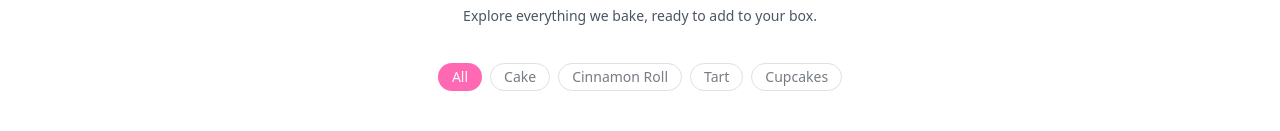
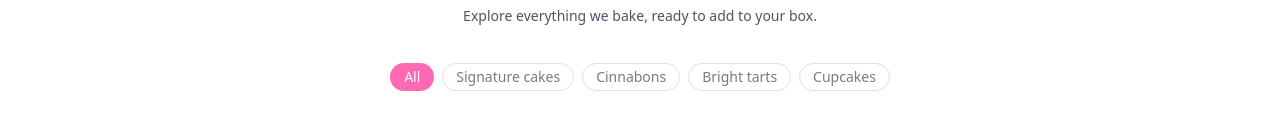
Before and after one commit to katiadobra/lollypop-vue, a Vue app: page /#/products in a window 1280 px wide. Shown: the part 301-432 px from the top of the page. Built offline with nearby package versions, Linux system fonts and the light colour scheme.

Commit message:
refactor: filters to use the derived categories/labels instead of a hardcoded list on LandingPage and ProductsPage

```diff
--- /dev/null
+++ b/src/data/categories.js
@@ -0,0 +1,74 @@
+// src/data/categories.js
+// Metadata and helpers for product categories/collections.
+
+// Metadata keyed by category id (product.type).
+export const categoryMetadata = {
+  cake: {
+    label: 'Signature cakes',
+    copy: 'Layered bases with fruit-first fillings and light chantilly for centrepiece celebrations.',
+    order: 1,
+    subcategories: [
+      { id: 'kids', label: 'Kids cakes' },
+      { id: 'bento', label: 'Bento cakes' },
+      { id: 'vintage', label: 'Vintage cakes' },
+    ],
+  },
+  'cinnamon-roll': {
+    label: 'Cinnabons',
+    copy: 'Slow-proofed rolls with buttery spirals and bright glazes that stay soft for hours.',
+    order: 2,
+    subcategories: [],
+  },
+  tart: {
+    label: 'Bright tarts',
+    copy: 'Crisp pâte sablée shells with citrus curds, pralines, and roasted nuts.',
+    order: 3,
+    subcategories: [],
+  },
+  cupcakes: {
+    label: 'Cupcakes',
+    copy: 'Individual sponge bases topped with light whipped frostings.',
+    order: 4,
+    subcategories: [],
+  },
+};
+
+export function formatCategoryId(id = '') {
+  return id
+    .split('-')
+    .filter(Boolean)
+    .map((part) => part.charAt(0).toUpperCase() + part.slice(1))
+    .join(' ');
+}
+
+export function deriveCategories(productList = []) {
+  const productsByCategory = new Map();
+
+  for (const product of productList || []) {
+    if (!product?.type) continue;
+    if (!productsByCategory.has(product.type)) {
+      productsByCategory.set(product.type, new Set());
+    }
+    if (product.subcategory) {
+      productsByCategory.get(product.type).add(product.subcategory);
+    }
+  }
+
+  const categories = [];
+  for (const [type, subcategoriesUsed] of productsByCategory.entries()) {
+    const meta = categoryMetadata[type] || {};
+    const metaSubcategories = Array.isArray(meta.subcategories) ? meta.subcategories : [];
+    const matchedSubcategories = metaSubcategories.filter((sub) => subcategoriesUsed.has(sub.id));
+
+    categories.push({
+      id: type,
+      label: meta.label || formatCategoryId(type),
+      copy: meta.copy || '',
+      order: typeof meta.order === 'number' ? meta.order : Number.MAX_SAFE_INTEGER,
+      subcategories: matchedSubcategories,
+    });
+  }
+
+  categories.sort((a, b) => a.order - b.order || a.label.localeCompare(b.label));
+  return categories;
+}
--- a/src/data/products.js
+++ b/src/data/products.js
@@ -4,6 +4,7 @@ export const products = [
   {
     id: 'cake-strawberry-blossom',
     type: 'cake',
+    subcategory: 'vintage',
     name: 'Strawberry Blossom',
     shortDescription: 'Vanilla sponge, strawberry cream and fresh berries.',
     description:
@@ -19,6 +20,7 @@ export const products = [
   {
     id: 'cake-chocolate-dream',
     type: 'cake',
+    subcategory: 'bento',
     name: 'Chocolate Dream',
     shortDescription: 'Rich chocolate sponge and dark ganache.',
     description:
--- a/src/pages/LandingPage.vue
+++ b/src/pages/LandingPage.vue
@@ -46,53 +46,32 @@
 </template>
 
 <script setup>
-import { onBeforeUnmount, onMounted, ref, watch } from 'vue';
+import { computed, onBeforeUnmount, onMounted, ref, watch } from 'vue';
 import { NButton } from 'naive-ui';
 import { RouterLink } from 'vue-router';
+import { deriveCategories } from '../data/categories';
+import { useProductsStore } from '../stores/products';
 
-const categories = [
-  {
-    id: 'cake',
-    label: 'Signature cakes',
-    copy: 'Layered bases with fruit-first fillings and light chantilly for centrepiece celebrations.',
-  },
-  {
-    id: 'cinnamon-roll',
-    label: 'Cinnabons',
-    copy: 'Slow-proofed rolls with buttery spirals and bright glazes that stay soft for hours.',
-  },
-  {
-    id: 'tart',
-    label: 'Bright tarts',
-    copy: 'Crisp pâte sablée shells with citrus curds, pralines, and roasted nuts.',
-  },
-  {
-    id: 'long-cake',
-    label: 'Long cakes',
-    copy: 'Sliceable sponge rolls with fruit jams and light creams, ready to portion and share.',
-  },
-  {
-    id: 'cookie',
-    label: 'Cookies',
-    copy: 'Chewy rounds with toasted nuts, spice, and big chocolate chunks.',
-  },
-  {
-    id: 'choux',
-    label: 'Choux',
-    copy: 'Filled profiteroles and éclairs with vanilla, coffee, or praline finishes.',
-  },
-  {
-    id: 'cupcake',
-    label: 'Cupcakes',
-    copy: 'Individual sponge bases topped with light whipped frostings.',
-  },
-];
+const productsStore = useProductsStore();
+const categories = computed(() => deriveCategories(productsStore.allProducts));
 
 const TABS_HEIGHT = 49;
 const activeCategory = ref(null);
 const slideRefs = new Map();
 const tabRefs = new Map();
 const tabsRef = ref(null);
+
+watch(
+  categories,
+  (list) => {
+    if (!list.length) return;
+    const exists = list.some((category) => category.id === activeCategory.value);
+    if (!exists) {
+      activeCategory.value = list[0].id;
+    }
+  },
+  { immediate: true }
+);
 
 const setSlideRef = (id) => (el) => {
   if (el) {
@@ -127,16 +106,19 @@ function scrollActiveTabIntoView(id) {
 }
 
 function updateActiveFromScroll() {
+  const list = categories.value;
+  if (!list.length) return;
+
   const marker = window.scrollY + TABS_HEIGHT + 1;
   let current = activeCategory.value;
 
-  const firstSlide = slideRefs.get(categories[0].id);
+  const firstSlide = slideRefs.get(list[0].id);
   if (firstSlide && marker < firstSlide.offsetTop) {
     activeCategory.value = current;
     return;
   }
 
-  for (const category of categories) {
+  for (const category of list) {
     const el = slideRefs.get(category.id);
     if (!el) continue;
     const top = el.offsetTop;
--- a/src/pages/ProductsPage.vue
+++ b/src/pages/ProductsPage.vue
@@ -7,7 +7,7 @@
       </div>
       <n-space size="small" wrap class="filters">
         <n-button
-          v-for="category in categories"
+          v-for="category in categoryFilters"
           :key="category"
           size="small"
           round
@@ -15,7 +15,7 @@
           :color="isActive(category) ? '#ff69b4' : undefined"
           @click="selectCategory(category)"
         >
-          {{ category === 'all' ? 'All' : formatType(category) }}
+          {{ category === 'all' ? 'All' : formatCategoryLabel(category) }}
         </n-button>
       </n-space>
     </header>
@@ -62,8 +62,9 @@
 </template>
 
 <script setup>
-import { computed, ref } from 'vue';
+import { computed, ref, watch } from 'vue';
 import { NButton, NCard, NGrid, NGridItem, NSpace } from 'naive-ui';
+import { deriveCategories, formatCategoryId } from '../data/categories';
 import { useProductsStore } from '../stores/products';
 import { useCartStore } from '../stores/cart';
 import { useUiStore } from '../stores/ui';
@@ -77,12 +78,16 @@ const favoritesStore = useFavoritesStore();
 
 const products = computed(() => productsStore.allProducts);
 
-const categories = computed(() => {
-  const types = new Set(products.value.map((p) => p.type));
-  return ['all', ...types];
-});
+const categories = computed(() => deriveCategories(products.value));
+const categoryFilters = computed(() => ['all', ...categories.value.map((category) => category.id)]);
 
 const selectedType = ref('all');
+
+watch(categoryFilters, (filters) => {
+  if (!filters.includes(selectedType.value)) {
+    selectedType.value = 'all';
+  }
+});
 
 const filteredProducts = computed(() => {
   if (selectedType.value === 'all') return products.value;
@@ -110,11 +115,9 @@ function isActive(category) {
   return selectedType.value === category;
 }
 
-function formatType(type) {
-  return type
-    .split('-')
-    .map((part) => part.charAt(0).toUpperCase() + part.slice(1))
-    .join(' ');
+function formatCategoryLabel(type) {
+  const meta = categories.value.find((category) => category.id === type);
+  return meta?.label || formatCategoryId(type);
 }
 
 const placeholderPalette = ['#ffe5ef', '#e0f2fe', '#ecfdf3', '#fff7ed', '#ede9fe', '#fdf2f8'];
```
